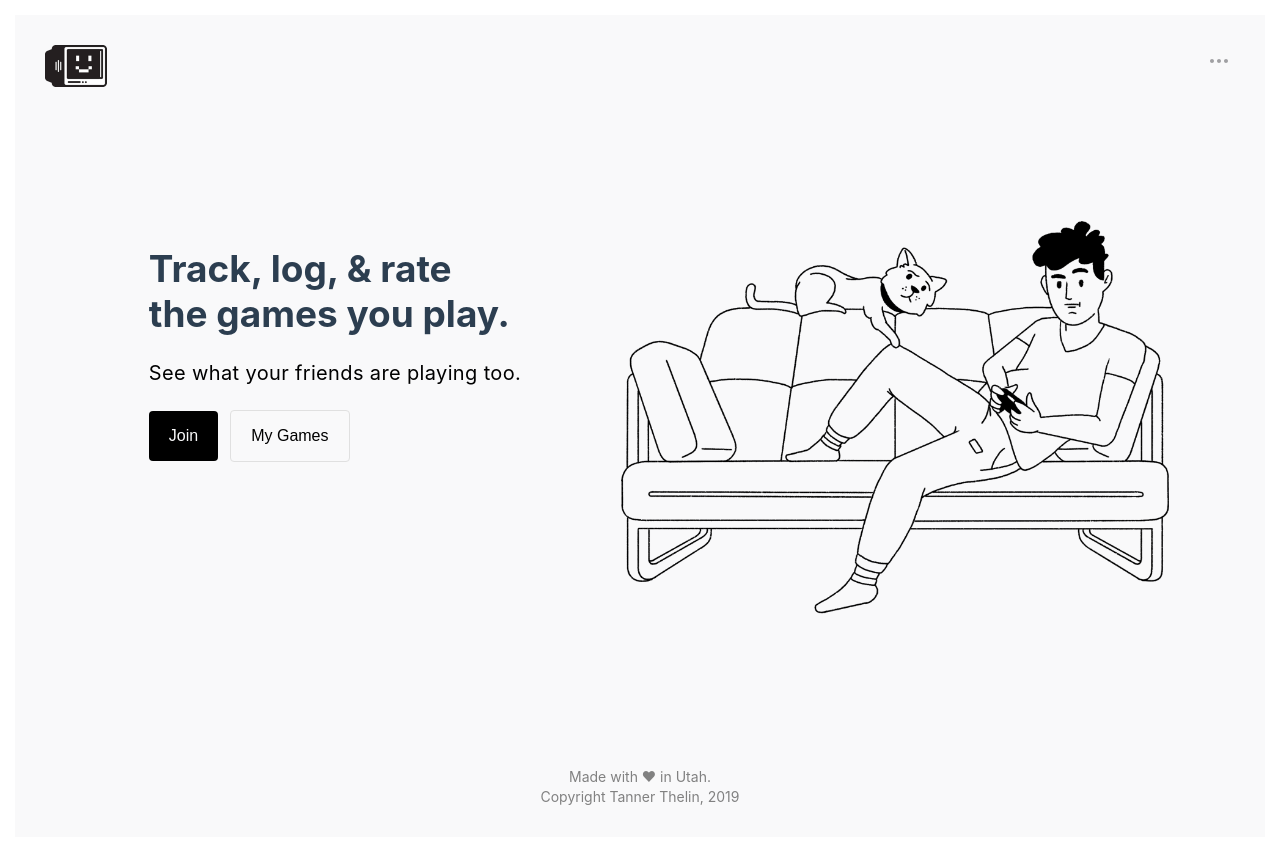
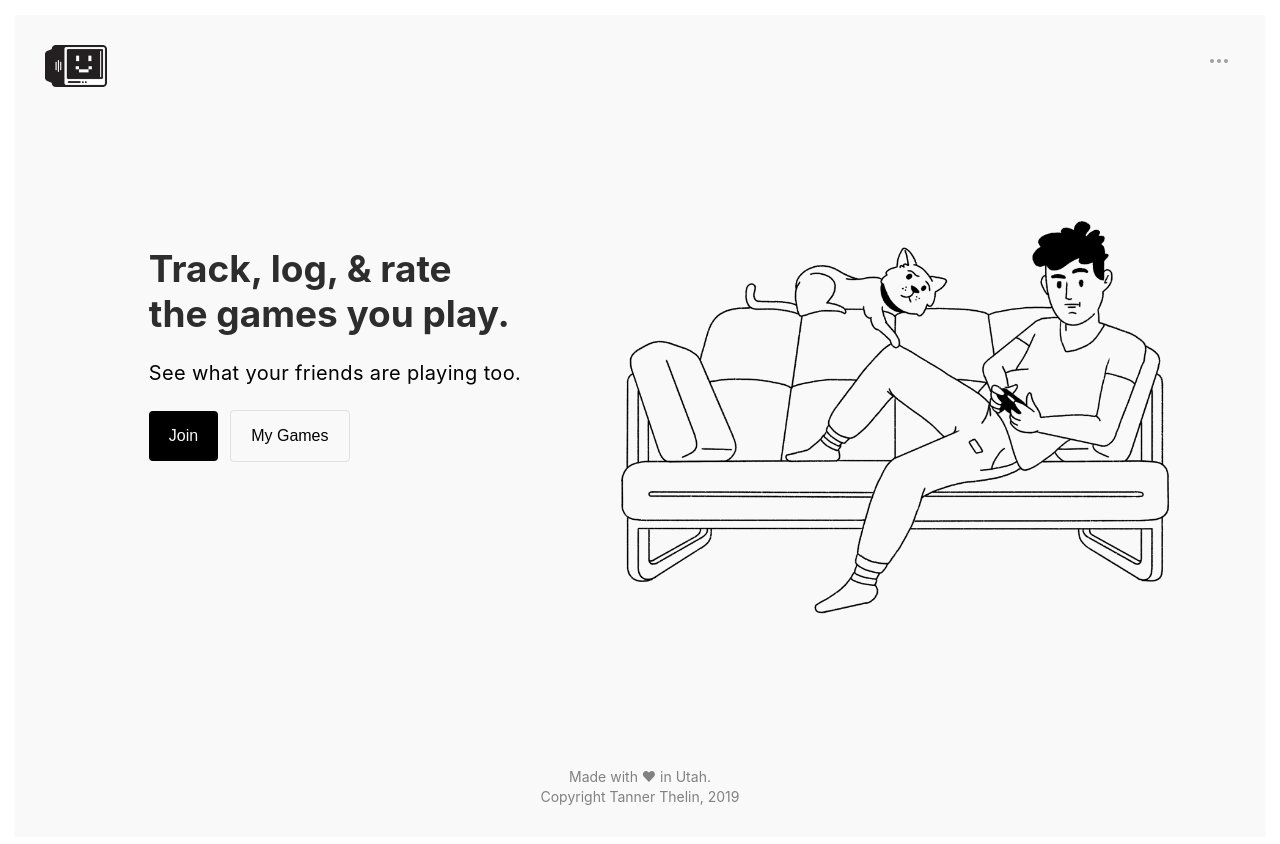
Before and after one commit to tannerthelin/tannerthelin-vue-final-project, a Vue app: page / in a window 1280 px wide. Shown: the top 844 px of the page. Built offline with nearby package versions, Linux system fonts and the light colour scheme; a web font is replaced by a local one.

Commit message:
Made the global text color a little darker

```diff
--- a/src/App.vue
+++ b/src/App.vue
@@ -45,7 +45,7 @@ export default {
     font-family: 'Inter', sans-serif;
     -webkit-font-smoothing: antialiased;
     -moz-osx-font-smoothing: grayscale;
-    color: #2c3e50;
+    color: #2D2D2D;
     background-color: #F9F9FA;
     min-height: 100vh;
     border: 15px solid white;
```
